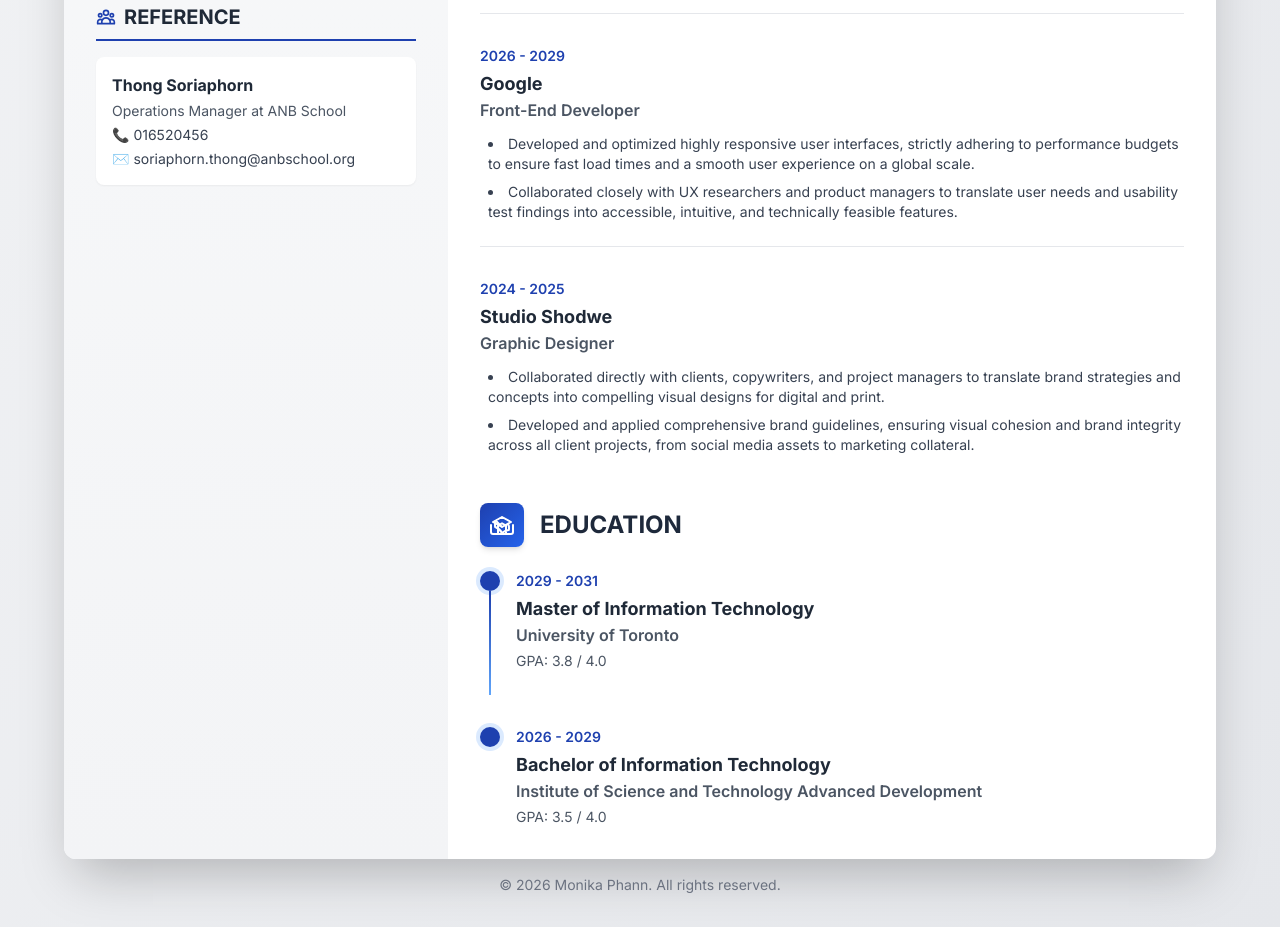
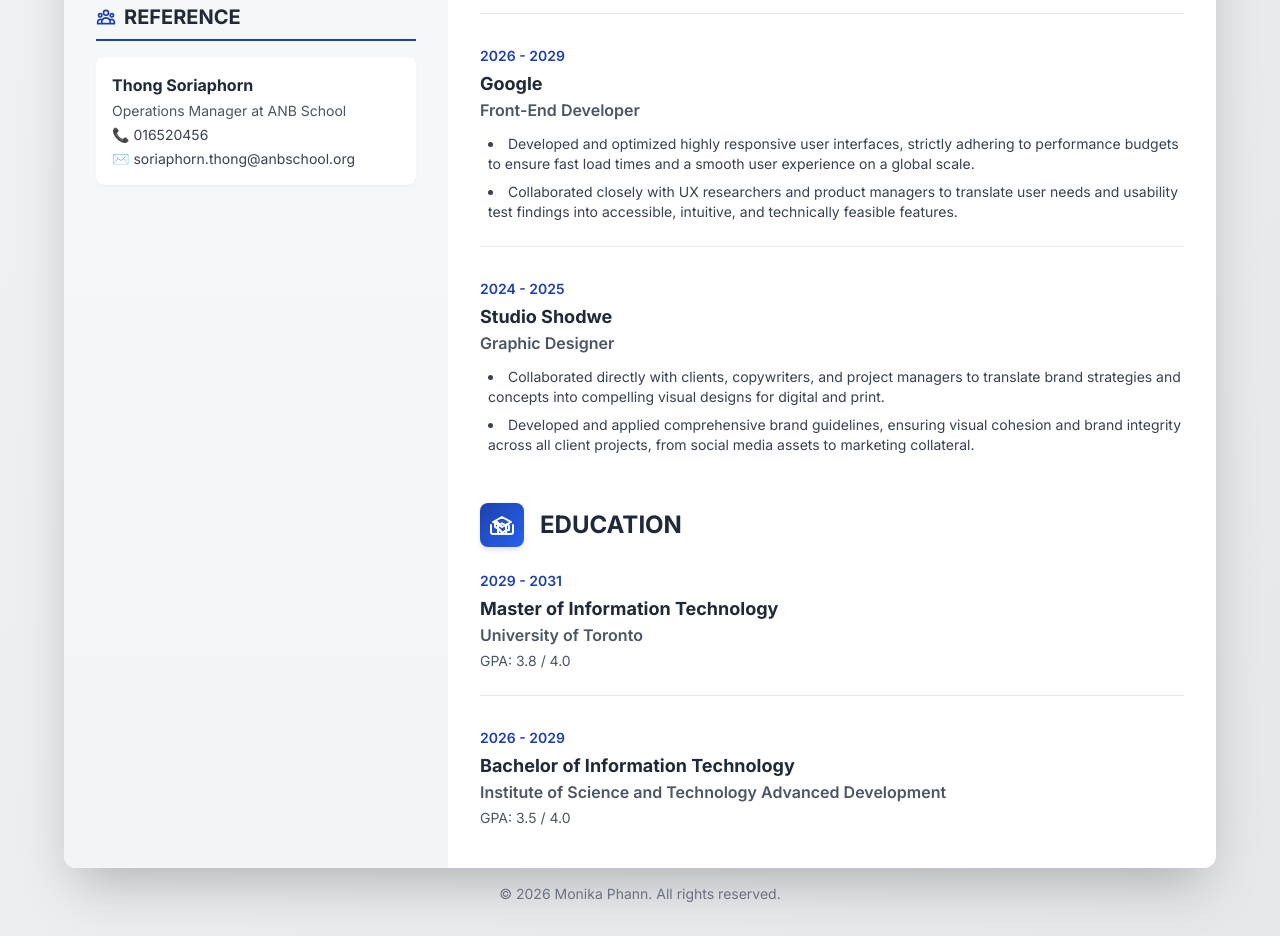
Before and after one commit to Monika-Phann/Personal-informaton, a website: page index.html in a window 1280 px wide. Shown: the part 923-1859 px from the top of the page. Drawn offline with nearby package versions, Linux system fonts and the light colour scheme.

Commit message:
detele slidebar timeline

```diff
--- a/index.html
+++ b/index.html
@@ -245,31 +245,20 @@
                     </div>
 
                     <div class="space-y-6 sm:space-y-8">
-                        <!-- Timeline Item 1 -->
-                        <div class="flex group">
-                            <div class="flex flex-col items-center mr-4">
-                                <div class="flex-shrink-0 w-4 h-4 sm:w-5 sm:h-5 rounded-full bg-blue-800 ring-4 ring-blue-100 group-hover:ring-blue-200 transition-all"></div>
-                                <div class="w-0.5 h-full timeline-line"></div>
-                            </div>
-                            <div class="pb-6 flex-1">
+                        <!-- Education Item 1 -->
+                        <div class="border-b border-gray-200 pb-6">
                             <p class="font-semibold text-blue-800 text-xs sm:text-sm mb-1">2029 - 2031</p>
                             <h3 class="text-base sm:text-lg font-bold text-gray-800">Master of Information Technology</h3>
                             <p class="text-sm sm:text-base font-semibold text-gray-600">University of Toronto</p>
                             <p class="text-xs sm:text-sm text-gray-600 mt-1">GPA: 3.8 / 4.0</p>
                         </div>
-                        </div>
 
-                        <!-- Timeline Item 2 -->
-                        <div class="flex group">
-                            <div class="flex flex-col items-center mr-4">
-                                <div class="flex-shrink-0 w-4 h-4 sm:w-5 sm:h-5 rounded-full bg-blue-800 ring-4 ring-blue-100 group-hover:ring-blue-200 transition-all"></div>
-                            </div>
-                            <div class="flex-1">
+                        <!-- Education Item 2 -->
+                        <div class="pb-2">
                             <p class="font-semibold text-blue-800 text-xs sm:text-sm mb-1">2026 - 2029</p>
                             <h3 class="text-base sm:text-lg font-bold text-gray-800">Bachelor of Information Technology</h3>
                             <p class="text-sm sm:text-base font-semibold text-gray-600">Institute of Science and Technology Advanced Development</p>
                             <p class="text-xs sm:text-sm text-gray-600 mt-1">GPA: 3.5 / 4.0</p>
-                            </div>
                         </div>
                     </div>
                 </section>
```
Lines whose indentation alone changed are shown as unchanged.
